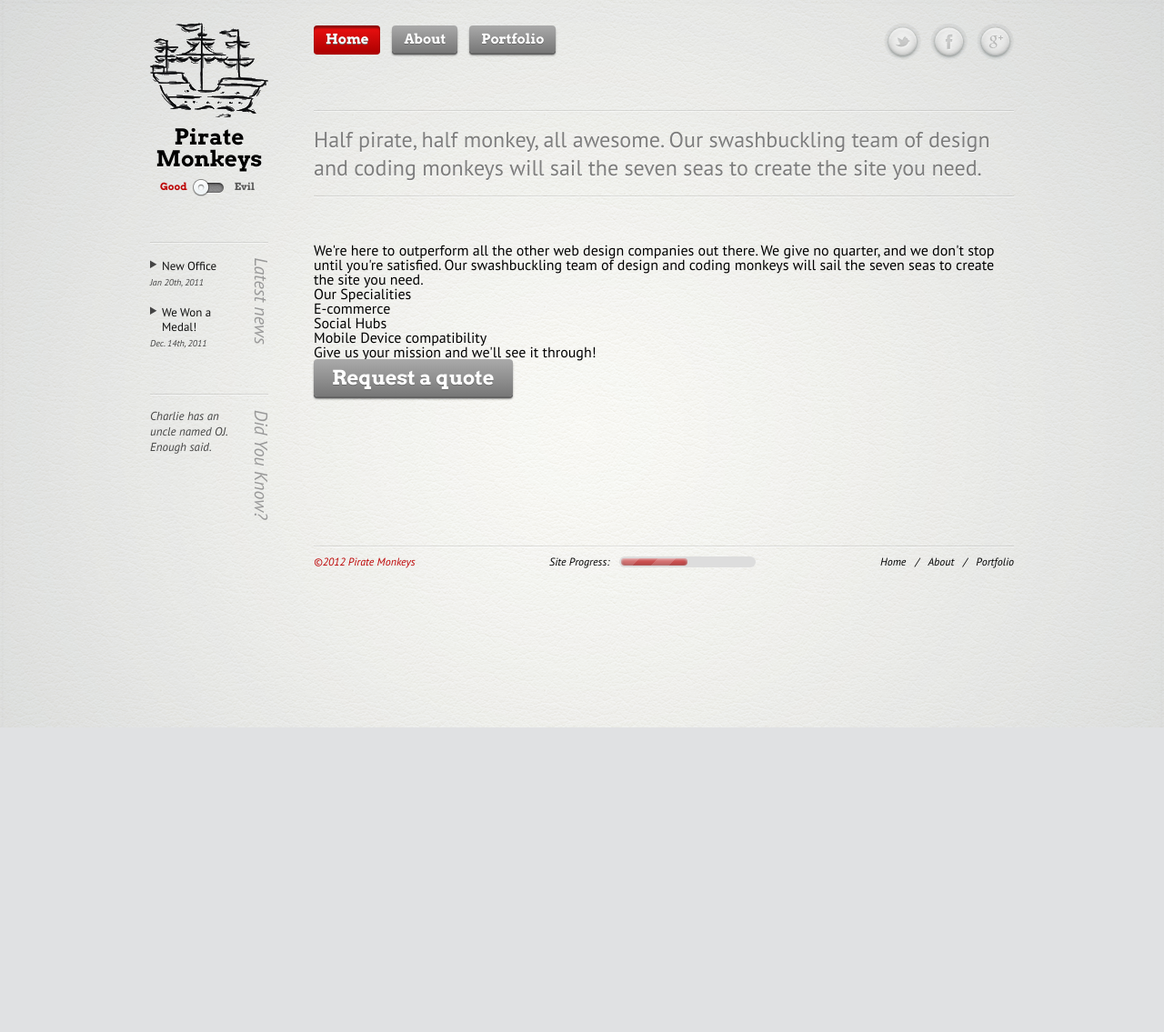
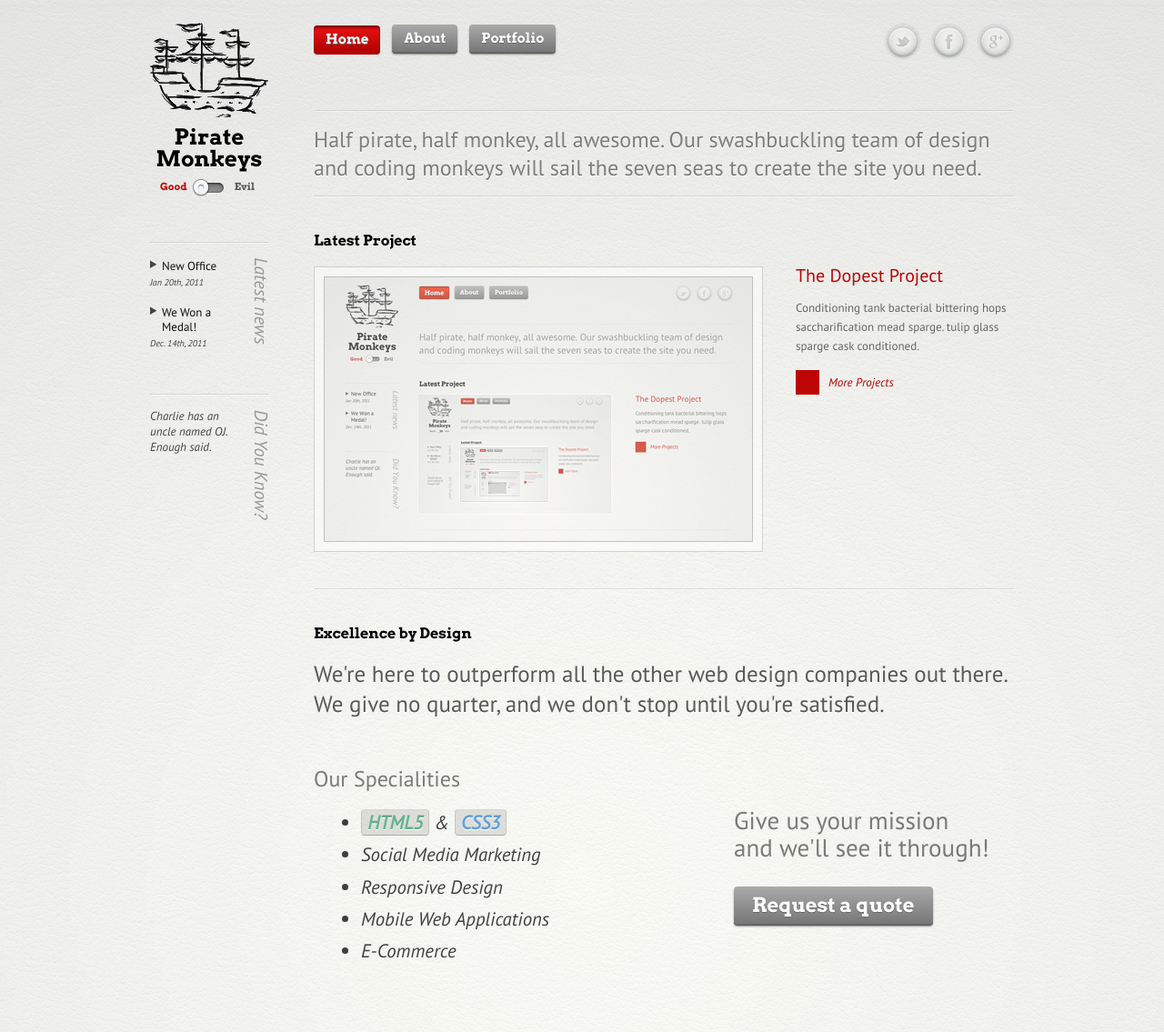
Before and after one commit to benjaminfisher/WDIM393H, a PHP site: page / in a window 1280 px wide. Shown: the top 1135 px of the page at 91% size. Before the commit the page ends 800 px from the top, so only its background shows below. Run offline with PHP 8.4, Linux system fonts and the light colour scheme.

Commit message:
finished index

```diff
--- a/css/global.css
+++ b/css/global.css
@@ -5,14 +5,10 @@ html {
               url(../img/bg.png) 0 0 repeat;
   background-size: cover, auto;
   font-family: 'PT Sans', sans-serif;
+
   -webkit-animation-name: 'docload';
   -webkit-animation-duration: 1s;
   -webkit-animation-iteration-count: 1;
-}
-@-webkit-keyframes docload {
-  0% { opacity: 0; -webkit-transform: scale(1.1) rotate(1deg); }
-  30% { opacity: 0; -webkit-transform: scale(1.1) rotate(1deg); }
-  100% { opacity: 1; -webkit-transform: scale(1.0) rotate(0deg); }
 }
 
 body {
@@ -21,23 +17,20 @@ body {
   width: 950px;
 }
 
+/* totally sweet webkit keyframe animation */
+
+@-webkit-keyframes docload {
+  0% { opacity: 0; -webkit-transform: scale(1.1) rotate(1deg); }
+  30% { opacity: 0; -webkit-transform: scale(1.1) rotate(1deg); }
+  100% { opacity: 1; -webkit-transform: scale(1.0) rotate(0deg); }
+}
+
 /* helpers */
 
-/* nicholas gallagher's micro-clearfix */
-.group:before,
-.group:after {
-    content:"";
-    display:table;
-}
-.group:after {
-    clear:both;
-}
-.group {
-    zoom:1; /* For IE 6/7 (trigger hasLayout) */
-}
-
-/* effects */
-
+/* nicholas gallagher's tiny clearfix */
+.group:before, .group:after { content: ""; display: table; }
+.group:after { clear: both }
+.group { zoom: 1 } /* For IE 6/7 (trigger hasLayout) */
 
 /* logo & title */
 
@@ -121,6 +114,7 @@ header.global nav.primary ul.site li a {
   -webkit-border-radius: 4px;
   -moz-border-radius: 4px;
   border-radius: 4px;
+  bottom: 1px;
   color: #fff;
   display: block;
   font-size: 15px;
@@ -315,7 +306,7 @@ aside.sidebar section.did-you-know h3 {
 section#content {
   border-top: 1px solid rgba(255,255,255,.5);
   float: right;
-  padding-top: 50px;
+  padding-top: 40px;
   max-width: 770px;
 }
 
--- a/css/index.css
+++ b/css/index.css
@@ -1,4 +1,171 @@
+/* index articles */
 
+#index section#content article {
+	border-bottom: 1px solid rgba(0,0,0,.1);
+	border-top: 1px solid rgba(255,255,255,.5);
+	padding: 40px 0;
+}
+	#index section#content article:first-child {
+		border-top: none;
+		padding-top: 0;
+	}
+	#index section#content article:last-child {
+		border-bottom: none;
+	}
+#index section#content article h2 {
+	font: normal 16px/1 'Arvo', serif;
+	padding-bottom: 20px;
+	text-shadow: 0 1px 0 #fff;
+}
+
+/* featured project */
+
+#index section#content article#featured {}
+
+#index section#content article#featured figure {
+	background: rgba(255,255,255,.5);
+	float: left;
+	height: 292px;
+	width: 472px;
+	padding: 10px;
+	border: 1px solid rgba(55,55,55,.2);
+	-webkit-transition: all .5s ease-in-out;
+	-moz-transition: all .5s ease-in-out;
+	transition: all .5s ease-in-out;
+}
+	#index section#content article#featured figure:hover {
+		background: #fff;
+		border-color: transparent;
+		-webkit-box-shadow: 0 3px 10px rgba(0,0,0,.1);
+		-moz-box-shadow: 0 3px 10px rgba(0,0,0,.1);
+		box-shadow: 0 3px 10px rgba(0,0,0,.1);
+		-webkit-transform: scale(1.03,1.03);
+		-moz-transform: scale(1.03,1.03);
+		transform: scale(1.03,1.03);
+	}
+#index section#content article#featured figure img {
+	border: 1px solid rgba(55,55,55,.4);
+	height: 290px;
+	width: 470px;
+	-webkit-opacity: .7;
+	-moz-opacity: .7;
+	opacity: .7;
+	-webkit-transition: all .3s ease-in-out;
+	-moz-transition: all .3s ease-in-out;
+	transition: all .3s ease-in-out;
+}
+	#index section#content article#featured figure:hover img {
+		border: 1px solid rgba(200,200,200,.5);
+		-webkit-opacity: 1;
+		-moz-opacity: 1;
+		opacity: 1;
+	}
+
+/* project info */
+
+#index section#content article#featured section.info {
+	float: right;
+	width: 240px;
+}
+#index section#content article#featured section.info h3.title {
+	font-size: 20px;
+	padding-bottom: 15px;
+}
+	#index section#content article#featured section.info h3.title a {
+		color: #bd0505;
+		text-decoration: none;
+		-webkit-transition: all .3s ease-in-out;
+		-moz-transition: all .3s ease-in-out;
+		transition: all .3s ease-in-out;
+	}
+	#index section#content article#featured section.info h3.title a:hover {
+		color: #fd1515;
+	}
+#index section#content article#featured section.info p.description {
+	color: #666;
+	font-size: 13px;
+	line-height: 21px;
+	padding-bottom: 20px;
+}
+
+#index section#content article#featured section.info a.more {
+	color: #bd0505;
+	font: italic 13px/1 'PT Sans', sans-serif;
+	text-decoration: none;
+}
+	#index section#content article#featured section.info a.more:before {
+		background: #bd0505;
+		content: "";
+		padding: 5px 13px;
+		margin-right: 10px;
+		height: 15px;
+		width: 15px;
+	}
+		#index section#content article#featured section.info a.more:hover {
+			color: #fd1515;
+		}
+		#index section#content article#featured section.info a.more:hover:before {
+			background: #fd1515;
+		}
+
+/* tout */
+
+#index section#content article#tout p.brag {
+  color: rgba(0,0,0,.65);
+  font: normal 25px/33px 'PT Sans', sans-serif;
+	padding-bottom: 2em;
+  text-shadow: 0 1px 0 #fff;
+}
+#index section#content article#tout h3 {
+	color: rgba(0,0,0,.5);
+	font: normal 24px 'PT Sans', sans-serif;
+	padding-bottom: 15px;
+}
+
+#index section#content article#tout section.column {
+	float: left;
+}
+
+#index section#content article#tout section.column.left {
+	width: 60%;
+}
+
+#index section#content article#tout section.column.right {
+	width: 40%;
+}
+#index section#content article#tout section.column.right p {
+	color: rgba(0,0,0,.5);
+	font: normal 27px/30px 'PT Sans', sans-serif;
+	padding-bottom: 1em;
+	width: 285px;
+}
+
+#index section#content article#tout ul {
+	color: rgba(0,0,0,.75);
+	font: italic 1.3em/1.7em 'PT Sans', sans-serif;
+	list-style: disc;
+	margin: 0 0 1.5em 2.5em;
+	text-shadow: 0 1px 0 #fff;
+}
+#index section#content article#tout ul li span {
+	font-weight: bold;
+	background: rgba(0,0,0,.1);
+	border-width: 1px;
+	border-style: solid;
+	border-color: rgba(205,205,205,.5) rgba(175,175,175,.5) rgba(120,120,120,.5);
+	-webkit-border-radius: 4px;
+	-moz-border-radius: 4px;
+	border-radius: 4px;
+	display: inline-block;
+	line-height: 1.3em;
+	padding: 0 .3em;
+}
+#index section#content article#tout ul li span:nth-child(1) {
+	color: rgba(0,130,70,.6);
+}
+#index section#content article#tout ul li span:nth-child(2) {
+	color: rgba(0,100,200,.6);
+}
 
 /* fancy button */
 
@@ -12,11 +179,12 @@ border: 0;
 -webkit-border-radius: 4px;
 -moz-border-radius: 4px;
 border-radius: 4px;
+bottom: 3px;
 color: #fff;
 display: block;
 font: 22px/1 'Arvo', serif;
 font-weight: 500;
-margin-right: 3px;
+margin: 4px 3px 0 0;
 outline: 0;
 padding: 9px 20px 10px;
 position: relative;
@@ -41,23 +209,17 @@ transition: all .1s linear 0s;
 		background: -moz-linear-gradient(bottom, #800, #c11);
 		background: -ms-linear-gradient(bottom, #800, #c11);
 		background: linear-gradient(bottom, #800, #c11);
+		text-shadow: 0 1px 0 #300;
+		bottom: 3px;
 		-webkit-box-shadow: 0 1px 0 #600,
 												0 2px 0 #500,
-                 0 3px 0 #400,
-                 0 3px 2px rgba(0,0,0,.4),
-                 0 6px 1px rgba(0,0,0,.1);
+												0 3px 2px rgba(0,0,0,.4);
 		-moz-box-shadow:  0 1px 0 #600,
 											0 2px 0 #500,
-                 0 3px 0 #400,
-                 0 3px 2px rgba(0,0,0,.4),
-                 0 6px 1px rgba(0,0,0,.1);
-    box-shadow:  0 1px 0 #600,
+											0 3px 2px rgba(0,0,0,.4);
+		box-shadow: 0 1px 0 #600,
 								0 2px 0 #500,
-                 0 3px 0 #400,
-                 0 3px 2px rgba(0,0,0,.4),
-                 0 6px 1px rgba(0,0,0,.1);
-    text-shadow: 0 1px 0 #300;
-    bottom: 1px;
+								0 3px 2px rgba(0,0,0,.4);
 	}
 	#index button#quote:active {
 		background: #d00;
@@ -68,6 +230,5 @@ transition: all .1s linear 0s;
 		-webkit-box-shadow: inset 0 3px 2px rgba(0,0,0,.4);
 		-moz-box-shadow: inset 0 3px 2px rgba(0,0,0,.4);
 		box-shadow: inset 0 3px 2px rgba(0,0,0,.4);
-    padding-bottom: 12px;
 		bottom: 0;
 	}
--- a/index.html
+++ b/index.html
@@ -49,32 +49,67 @@
 
 	<section id="main" class="group">
 		<section id="content" class="group">
-			<article>
-				<!--video src="assets/monkey.mp4" controls height="225" width="300">
+			<article id="featured" class="group">
+				<h2>Latest Project</h2>
+
+				<figure>
+					<img src="img/index/screenshot.jpg" alt="screenshot">
+				</figure>
+
+				<section class="info">
+					<h3 class="title">
+						<a href="portfolio.html#dopest">The Dopest Project</a>
+					</h3>
+
+					<p class="description">
+						Conditioning tank bacterial bittering hops saccharification mead
+						sparge. tulip glass sparge cask conditioned.
+					</p>
+
+					<a class="more" href="portfolio.html">More Projects</a>
+				</section>
+			</article>
+
+			<article id="tout" class="group">
+				<h2>Excellence by Design</h2>
+
+				<p class="brag">
+					We're here to outperform all the other web design companies out there.
+					We give no quarter, and we don't stop until you're satisfied.
+				</p>
+
+				<h3>Our Specialities</h3>
+
+				<section class="left column">
+					<ul>
+						<li><span>HTML5</span> &amp; <span>CSS3</span></li>
+						<li>Social Media Marketing</li>
+						<li>Responsive Design</li>
+						<li>Mobile Web Applications</li>
+						<li>E-Commerce</li>
+					</ul>
+				</section>
+
+				<section class="right column">
+					<p>
+						Give us your mission
+						and we'll see it through!
+					</p>
+					<button id="quote">Request a quote</button>
+				</section>
+			</article>
+
+			<article id="media">
+				<h2>We are pirates</h2>
+
+				<video src="assets/monkey.mp4" controls height="580" width="770">
 					<p>
 						It seems your browser is old and outdated.
 						Sadly you cannot view this fabulous video.
 					</p>
-				</video-->
+				</video>
 
-				<p>
-					We're here to outperform all the other web design companies out there.
-					We give no quarter, and we don't stop until you're satisfied. Our
-					swashbuckling team of design and coding monkeys will sail the seven
-					seas to create the site you need.
-				</p>
-
-				<h3>Our Specialities</h3>
-
-				<ul>
-					<li>E-commerce</li>
-					<li>Social Hubs</li>
-					<li>Mobile Device compatibility</li>
-				</ul>
-
-				<p>Give us your mission and we'll see it through!</p>
-
-				<button id="quote">Request a quote</button>
+				<p>Also, monkeys.</p>
 			</article>
 		</section>
 
```
Also changed, not shown: other parts of css/global.css (+20 -32 lines), about.html (+15 -16 lines), img/index/screenshot.jpg (added). Lines whose indentation alone changed are shown as unchanged.
